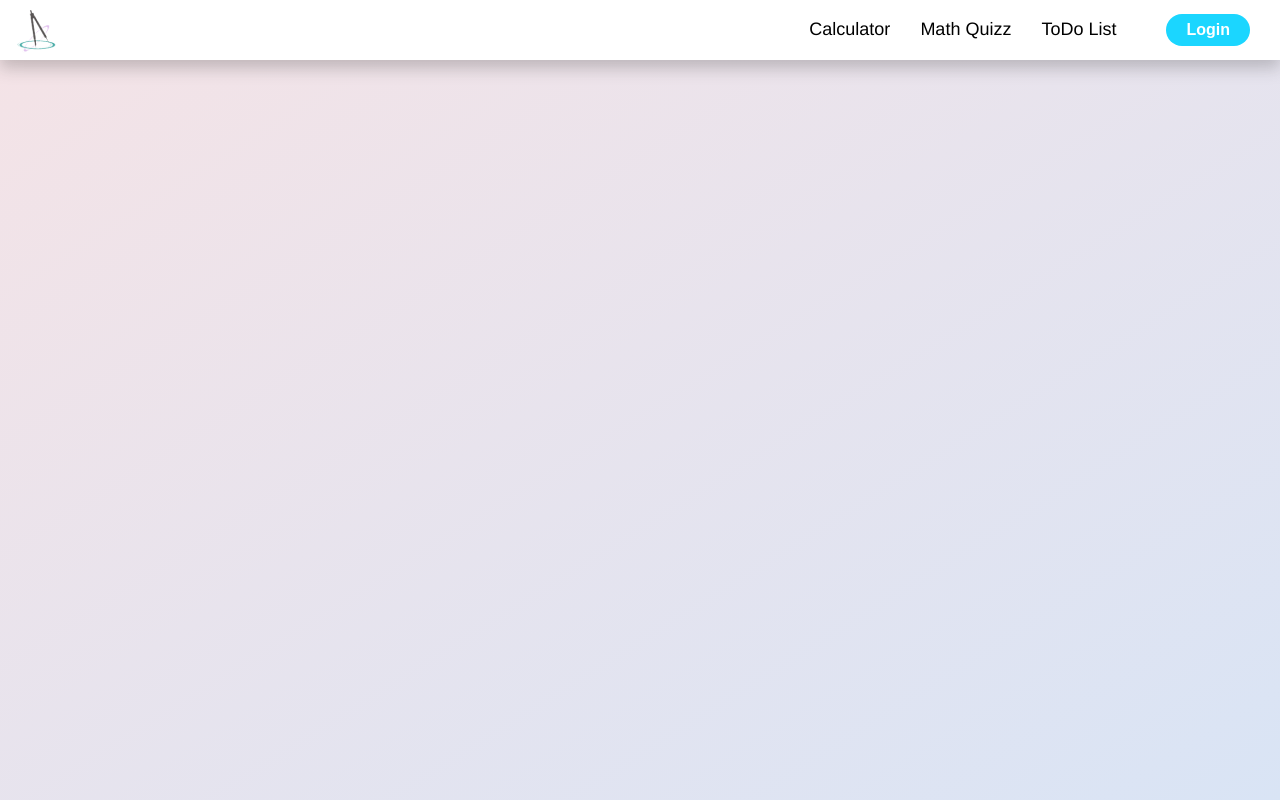
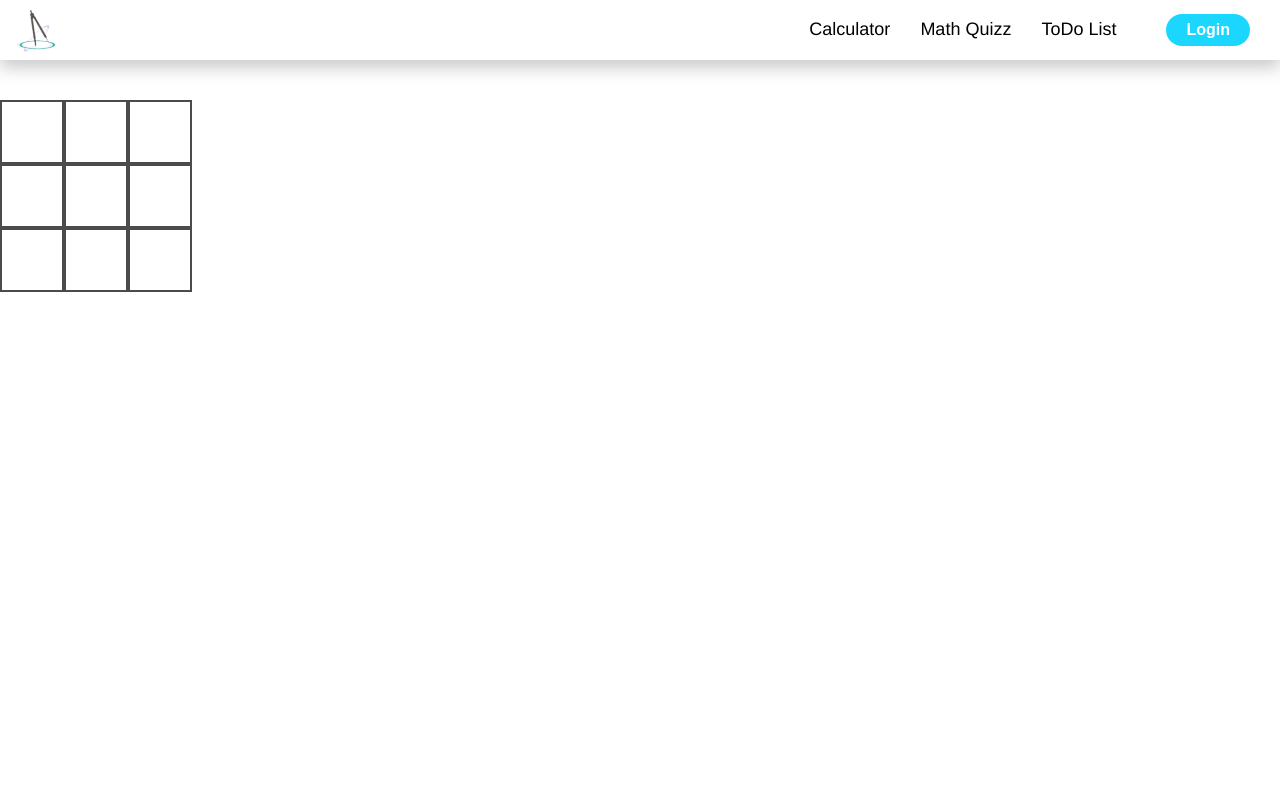
Before and after one commit to dnscrst/utility-project, a Vue app: page /test in a window 1280 px wide. Built offline with nearby package versions, Linux system fonts and the light colour scheme; what vue-simple-alert would draw is missing.

Commit message:
Added tic tac toe game v1

```diff
--- /dev/null
+++ b/src/Board.js
@@ -0,0 +1,87 @@
+export default class Board {
+    constructor() {
+      this.cells = [
+        ['', '', ''],
+        ['', '', ''],
+        ['', '', '']
+      ];
+    }
+    /**
+     * @param x The x location
+     * @param y The y location
+     * @param player The player either 'x' or 'o'
+     * @returns {boolean} True if successful, False if invalid move.
+     */
+    doMove(x, y, player) {
+      if (this.cells[x][y] !== '') {
+        return false;
+      }
+
+      this.cells[x][y] = player;
+      return true;
+    }
+    getScore() {
+        let score = 0;
+        if (this.playerHas3InARow('x')) {
+          score -= 100;
+        }
+        if (this.playerHas3InARow('o')) {
+          score += 100;
+        }
+        return score;
+    }
+    playerHas3InARow(player) {
+        // Horizontal rows
+        for (let i=0; i<3; i++) {
+          if (this.cells[0][i] === player && this.cells[1][i] === player && this.cells[2][i] === player) {
+            return true;
+          }
+        }
+
+        // Vertical rows
+        for (let i=0; i<3; i++) {
+          if (this.cells[i][0] === player && this.cells[i][1] === player && this.cells[i][2] === player) {
+            return true;
+          }
+        }
+
+        // Diagonals
+        if (this.cells[0][0] === player && this.cells[1][1] === player && this.cells[2][2] === player) {
+          return true;
+        }
+        if (this.cells[1][0] === player && this.cells[1][1] === player && this.cells[0][2] === player) {
+          return true;
+        }
+
+        return false;
+      }
+      isGameOver() {
+        return this.getPossibleMoves().length === 0 || this.playerHas3InARow('x') || this.playerHas3InARow('o');
+      }
+
+      clone() {
+        let clone = new Board();
+
+        for (let i=0; i<3; i++) {
+          for (let j=0; j<3; j++) {
+            clone.cells[i][j] = this.cells[i][j];
+          }
+        }
+
+        return clone;
+      }
+
+      getPossibleMoves() {
+        let moves = [];
+        for (let i=0; i<3; i++) {
+          for (let j=0; j<3; j++) {
+            if (this.cells[i][j] === '') {
+              moves.push({x: i, y: j});
+            }
+          }
+        }
+        return moves;
+      }
+
+
+  }
--- /dev/null
+++ b/src/components/Cell.vue
@@ -0,0 +1,27 @@
+<template>
+    <div @click="$emit('click')" class="cell">
+      <span v-if="value !== ''">{{ value }}</span>
+    </div>
+</template>
+
+<script>
+export default {
+    name: 'Cell',
+    props: {
+      value: String,
+    },
+  }
+</script>
+
+<style lang="scss">
+.cell {
+    width: 64px;
+    height: 64px;
+    border: 2px solid rgb(75,75,75);
+    font-size: 42px;
+    display: flex;
+    align-items: center;
+    justify-content: center;
+}
+
+</style>
--- a/src/components/NavBar.vue
+++ b/src/components/NavBar.vue
@@ -25,7 +25,6 @@
 
 <script>
   import HamburgerMenu from "./HamburgerMenu.vue";
-  import LoginView from "@/views/LoginView";
       export default {
         name: "NavBar",
         components: {HamburgerMenu},
--- a/src/components/Quiz.vue
+++ b/src/components/Quiz.vue
@@ -93,7 +93,6 @@
     border: 1px solid black;
     top: -50px;
     right: -40px;
-    border: 3px solid red;
     header{
       padding: 20px;
       display: flex;
@@ -102,6 +101,8 @@
       span{
         padding: 8px 12px;
         border-radius: 5px;
+        margin-bottom: 30px;
+
       }
       span:first-of-type{
         background-color: #2D9DA6;
@@ -177,7 +178,10 @@
     border-radius: 10px;
     top: 0;
     right: 0;
-    .question-container{
+    header > span {
+      margin-bottom: 0;
+    }
+    .question-container {
       background-color: rgb(70 26 66);
       margin:10px 20px;
       border-radius: 5px;
--- /dev/null
+++ b/src/components/TicTacToe.vue
@@ -0,0 +1,89 @@
+<template>
+    <div class="tictactoe-board">
+      <div v-for="(n, i) in 3">
+        <div v-for="(n, j) in 3">
+          <cell @click="performMove(j, i)" :value="board.cells[j][i]"></cell>
+        </div>
+      </div>
+
+      <div class="game-over-text" v-if="gameOver">
+        {{ gameOverText }}
+      </div>
+    </div>
+  </template>
+<script>
+import Cell from "../components/Cell.vue";
+import Board from "../Board";
+
+export default {
+    name: "TicTacToe",
+    components: { Cell },
+
+data() {
+  return {
+    gameOver: false,
+    gameOverText: '',
+    board: new Board()
+} },
+
+methods: {
+      performMove(x, y) {
+        if (this.gameOver) {
+          return;
+        }
+        if (! this.board.doMove(x, y, 'x')) {
+          return;
+        }
+        this.$forceUpdate();
+        if (this.board.isGameOver()) {
+          this.gameOver = true;
+          this.gameOverText = this.board.playerHas3InARow('x') ? 'You win!' : 'Draw';
+          return;
+        }
+        let aiMove = this.minimax(this.board.clone(), 'o');
+        this.board.doMove(aiMove.move.x, aiMove.move.y, 'o');
+        if (this.board.isGameOver()) {
+          this.gameOver = true;
+          this.gameOverText = this.board.playerHas3InARow('o') ? 'You lose!' : 'Draw';
+        }
+        this.$forceUpdate();
+      },
+      minimax(board, player, depth = 1) {
+        if (board.isGameOver()) {
+          return {
+            score: board.getScore() + depth,
+            move: null
+          }
+        }
+
+        let bestScore = player === 'o' ? -10000 : 10000;
+        let bestMove = null;
+        let moves = board.getPossibleMoves();
+        for (let i = 0; i < moves.length; i++) {
+          let move = moves[i];
+          let newBoard = board.clone();
+          newBoard.doMove(move.x, move.y, player);
+          const score = this.minimax(newBoard, player === 'x' ? 'o' : 'x', depth + 1).score;
+          if ((player === 'o' && score > bestScore) || (player === 'x' && score < bestScore)) {
+            bestScore = score;
+            bestMove = move;
+          }
+        }
+        return {
+          score: bestScore,
+          move: bestMove
+        }
+      }
+    }
+  }
+</script>
+
+<style lang="scss">
+
+.tictactoe-board {
+    display: flex;
+    flex-wrap: wrap;
+    width: 204px;
+    height: 204px;
+  }
+</style>
--- a/src/router/index.js
+++ b/src/router/index.js
@@ -6,6 +6,7 @@
 import ToDoListView from '../views/ToDoListView'
 import LoginView from '../views/LoginView'
 import RegisterView from '../views/RegisterView'
+import TestView from '../views/TestView'
 import store from "@/store";
 
 Vue.use(VueRouter)
@@ -46,7 +47,12 @@
     path: '/register',
     name: 'register',
     component: RegisterView
-  }
+  },
+  {
+    path: '/test',
+    name: 'test',
+    component: TestView
+  },
 ]
 
 const router = new VueRouter({
--- a/src/store/modules/auth.js
+++ b/src/store/modules/auth.js
@@ -5,6 +5,7 @@
 export const state = {
     user:{},
     isLogged: false,
+    errors: '',
 }
 export const actions = {
     async login ({commit}, user) {
@@ -15,7 +16,8 @@
             await router.push('/')
 
         }catch(error){
-           console.log(error)
+            console.log(error)
+           commit('SET_SHOWERROR', error.response.data.message.reason)
         }
     },
 
@@ -54,5 +56,10 @@
         state.isLogged = isLogged
     },
 
+    SET_SHOWERROR(state, error) {
+        state.errors = error
+        console.log(state.errors);
+    }
+
 
 }
--- a/src/styles/base.scss
+++ b/src/styles/base.scss
@@ -7,9 +7,12 @@
   }
   body{
     //background: rgb(255,255,255);
-    background-size: cover;
-    background: linear-gradient(to bottom right, #f5e3e6 0%, #d9e4f5 100%);
+    //background-size: cover;
+    //background: linear-gradient(to bottom right, #f5e3e6 0%, #d9e4f5 100%);
     //background: radial-gradient(circle, rgba(255,255,255,1) 0%, rgba(255,255,255,1) 49%, rgba(187,186,186,1) 96%);
+
+
+
   }
   body, html {
     margin: 0;
--- a/src/views/HomeView.vue
+++ b/src/views/HomeView.vue
@@ -9,7 +9,7 @@
 </template>
 
 <script>
-  import Countdown from '@/components/Countdown.vue';
+import Countdown from '@/components/Countdown.vue';
 import BasicHomeComp from '@/components/BasicHomeComp.vue';
 
     export default {
@@ -20,10 +20,16 @@
 
 <style lang="scss">
   @media only screen and (min-width: 0){
-    h1{
-      font-size: 30px;
+  body {
+    //background: url('../assets/BaseIcons/backgroundTLF.png') no-repeat center center fixed;
+    //-moz-background-size: cover;
+    //-webkit-background-size: cover;
+    //-o-background-size: cover;
+    //background-size: cover;
+    h1 {
       text-align: center;
-      margin-top: 50px;
-    }
+      padding-top: 35px;
   }
+ }
+}
 </style>
--- a/src/views/LoginView.vue
+++ b/src/views/LoginView.vue
@@ -24,6 +24,7 @@
         <br>
         <br>
         <button>Login</button>
+        <p v-if="error">{{error}}</p>
         <br><br>
         <p>Don't have an acccount?</p>
         <span>
@@ -48,11 +49,13 @@
       computed: {
         isLogged() {
          return this.$store.state.auth.isLogged;
-        }
+        },
+        error() {
+          return this.$store.state.auth.errors;
+        },
       },
       methods: {
         handleLogin() {
-          //console.log(this.isLogged)
           this.$store.dispatch('login', this.user)
         },
       }
--- /dev/null
+++ b/src/views/TestView.vue
@@ -0,0 +1,18 @@
+<template>
+    <div id="app" class="main-grid">
+        <TicTacToe />
+    </div>
+  </template>
+
+<script>
+import TicTacToe from "../components/TicTacToe.vue";
+
+    export default {
+    name: "TestView",
+    components: { TicTacToe },
+}
+</script>
+
+<style lang="scss" scoped>
+
+</style>
--- a/src/views/ToDoListView.vue
+++ b/src/views/ToDoListView.vue
@@ -15,4 +15,5 @@
 </script>
 
 <style lang="scss">
+
 </style>
```
Also changed, not shown: src/assets/BaseIcons/backgroundPC.png (added), src/assets/BaseIcons/backgroundTLF.png (added).
